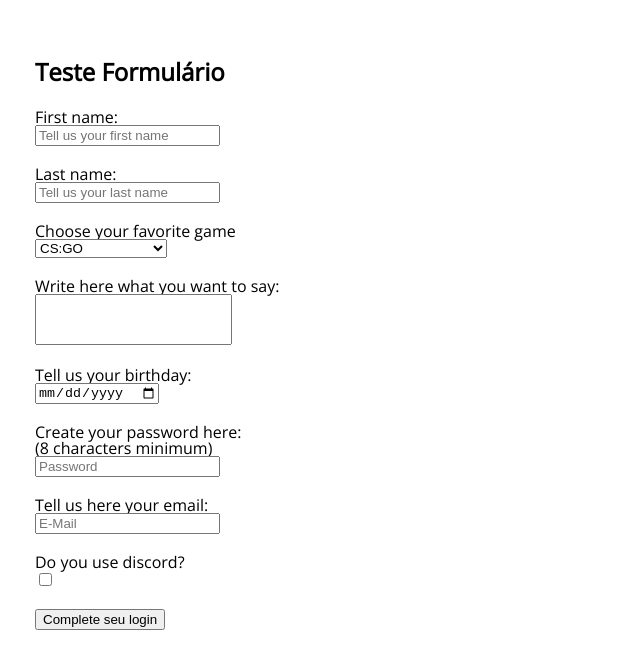
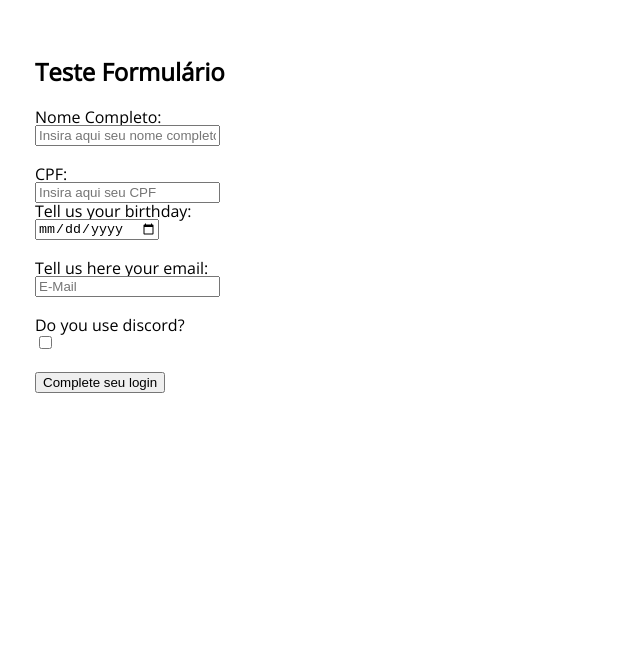
Before and after one commit to guimball/conceptFortaleza, a plain HTML site: page register/register.html in a window 1280 px wide. Shown: the whole page, without its empty margins (0-640 px from the left). Drawn offline with nearby package versions, Linux system fonts and the light colour scheme.

Commit message:
adjusting

```diff
--- /dev/null
+++ b/about/reset.css
@@ -0,0 +1,48 @@
+html, body, div, span, applet, object, iframe,
+h1, h2, h3, h4, h5, h6, p, blockquote, pre,
+a, abbr, acronym, address, big, cite, code,
+del, dfn, em, img, ins, kbd, q, s, samp,
+small, strike, strong, sub, sup, tt, var,
+b, u, i, center,
+dl, dt, dd, ol, ul, li,
+fieldset, form, label, legend,
+table, caption, tbody, tfoot, thead, tr, th, td,
+article, aside, canvas, details, embed,
+figure, figcaption, footer, header, hgroup,
+menu, nav, output, ruby, section, summary,
+time, mark, audio, video {
+	margin: 0;
+	padding: 0;
+	border: 0;
+	font-size: 100%;
+	font: inherit;
+	vertical-align: baseline;
+}
+
+article, aside, details, figcaption, figure,
+footer, header, hgroup, menu, nav, section {
+	display: block;
+}
+
+body {
+	line-height: 1;
+}
+
+ol, ul {
+	list-style: none;
+}
+
+blockquote, q {
+	quotes: none;
+}
+
+blockquote:before, blockquote:after,
+q:before, q:after {
+	content: '';
+	content: none;
+}
+
+table {
+	border-collapse: collapse;
+	border-spacing: 0;
+}
--- /dev/null
+++ b/index/reset.css
@@ -0,0 +1,48 @@
+html, body, div, span, applet, object, iframe,
+h1, h2, h3, h4, h5, h6, p, blockquote, pre,
+a, abbr, acronym, address, big, cite, code,
+del, dfn, em, img, ins, kbd, q, s, samp,
+small, strike, strong, sub, sup, tt, var,
+b, u, i, center,
+dl, dt, dd, ol, ul, li,
+fieldset, form, label, legend,
+table, caption, tbody, tfoot, thead, tr, th, td,
+article, aside, canvas, details, embed,
+figure, figcaption, footer, header, hgroup,
+menu, nav, output, ruby, section, summary,
+time, mark, audio, video {
+	margin: 0;
+	padding: 0;
+	border: 0;
+	font-size: 100%;
+	font: inherit;
+	vertical-align: baseline;
+}
+
+article, aside, details, figcaption, figure,
+footer, header, hgroup, menu, nav, section {
+	display: block;
+}
+
+body {
+	line-height: 1;
+}
+
+ol, ul {
+	list-style: none;
+}
+
+blockquote, q {
+	quotes: none;
+}
+
+blockquote:before, blockquote:after,
+q:before, q:after {
+	content: '';
+	content: none;
+}
+
+table {
+	border-collapse: collapse;
+	border-spacing: 0;
+}
--- /dev/null
+++ b/index/style.css
@@ -0,0 +1,58 @@
+body{
+    font-family: 'Montserrat', sans-serif;
+    max-width: 1280px;
+    margin: 0 auto;
+}
+
+.logo{
+    margin-top: 38px;
+    max-width: 80px;
+    margin-bottom: 20px;
+
+}
+
+.content{
+    display: flex;
+}
+
+.content .headers{
+    display: flex;
+    flex-direction: row;
+}
+
+.register, .games, .store, .about{
+    height: 185.75px;
+    display: grid;
+    place-items: center;
+    padding-top: 10px;
+    padding-left: 45px;
+}
+
+.side_menu{
+    position: fixed;
+    top: 0;
+    right: 0;
+    width: 80px;
+    display: flex;
+    justify-content: center;
+    align-items: center;
+    min-height: 100vh;
+
+}
+.side_menu ul{
+    display: flex;
+    flex-direction: column;
+    filter: invert(1);
+    gap: 20px;
+}
+
+.side_menu .icon{
+    width: 30px;
+    transition: 0.3s ease-in-out;
+    cursor: pointer;
+    filter: invert(1);
+}
+
+.side_menu .icon:hover{
+    transform: scale(1.2);
+}
--- a/register/register.html
+++ b/register/register.html
@@ -20,26 +20,12 @@
 
   <div class="formzin">
     <form>
-      <div class="fName"><label for="fname">First name:</label><br>
-        <input type="text" id="fname" name="fname" placeholder="Tell us your first name" required><br>
+      <div class="fName"><label for="fname">Nome Completo:</label><br>
+        <input type="text" id="fname" name="fname" placeholder="Insira aqui seu nome completo" required><br>
       </div>
 
-
-      <div class="lName"> <label for="lname">Last name:</label><br>
-        <input type="text" id="lname" name="lname" placeholder="Tell us your last name" required><br>
-      </div>
-
-      <div class="select"><label for="select-choice">Choose your favorite game</label><br>
-        <select id="select-choice">
-          <option value="cs:go">CS:GO</option>
-          <option value="valorant">Valorant</option>
-          <option value="lol">League of legends</option>
-        </select>
-      </div>
-
-
-      <div class="textArea"><label for="white_box">Write here what you want to say: </label><br>
-        <textarea cols="22" rows="3" id="textarea"></textarea>
+      <div class="cpf"> <label for="cpf">CPF:</label><br>
+        <input type="text" id="lname" name="cpf" placeholder="Insira aqui seu CPF" required><br>
       </div>
 
 
@@ -47,9 +33,9 @@
         <input type="date" id="birthday" name="birthday">
       </div>
 
+      <div class="">
 
-      <div class="password"> <label for="pass">Create your password here: <br>(8 characters minimum)</label>
-        <br><input type="password" id="pass" name="password" minlength="8" placeholder="Password" required>
+
       </div>
 
       <div class="email"> <label for="email">Tell us here your email:</label><br>
--- a/reset.css
+++ /dev/null
@@ -1,48 +0,0 @@
-html, body, div, span, applet, object, iframe,
-h1, h2, h3, h4, h5, h6, p, blockquote, pre,
-a, abbr, acronym, address, big, cite, code,
-del, dfn, em, img, ins, kbd, q, s, samp,
-small, strike, strong, sub, sup, tt, var,
-b, u, i, center,
-dl, dt, dd, ol, ul, li,
-fieldset, form, label, legend,
-table, caption, tbody, tfoot, thead, tr, th, td,
-article, aside, canvas, details, embed,
-figure, figcaption, footer, header, hgroup,
-menu, nav, output, ruby, section, summary,
-time, mark, audio, video {
-	margin: 0;
-	padding: 0;
-	border: 0;
-	font-size: 100%;
-	font: inherit;
-	vertical-align: baseline;
-}
-
-article, aside, details, figcaption, figure,
-footer, header, hgroup, menu, nav, section {
-	display: block;
-}
-
-body {
-	line-height: 1;
-}
-
-ol, ul {
-	list-style: none;
-}
-
-blockquote, q {
-	quotes: none;
-}
-
-blockquote:before, blockquote:after,
-q:before, q:after {
-	content: '';
-	content: none;
-}
-
-table {
-	border-collapse: collapse;
-	border-spacing: 0;
-}
--- a/style.css
+++ /dev/null
@@ -1,58 +0,0 @@
-body{
-    font-family: 'Montserrat', sans-serif;
-    max-width: 1280px;
-    margin: 0 auto;
-}
-
-.logo{
-    margin-top: 38px;
-    max-width: 80px;
-    margin-bottom: 20px;
-
-}
-
-.content{
-    display: flex;
-}
-
-.content .headers{
-    display: flex;
-    flex-direction: row;
-}
-
-.register, .games, .store, .about{
-    height: 185.75px;
-    display: grid;
-    place-items: center;
-    padding-top: 10px;
-    padding-left: 45px;
-}
-
-.side_menu{
-    position: fixed;
-    top: 0;
-    right: 0;
-    width: 80px;
-    display: flex;
-    justify-content: center;
-    align-items: center;
-    min-height: 100vh;
-
-}
-.side_menu ul{
-    display: flex;
-    flex-direction: column;
-    filter: invert(1);
-    gap: 20px;
-}
-
-.side_menu .icon{
-    width: 30px;
-    transition: 0.3s ease-in-out;
-    cursor: pointer;
-    filter: invert(1);
-}
-
-.side_menu .icon:hover{
-    transform: scale(1.2);
-}
```
Also changed, not shown: about/about.html (+1 -0 lines), index.html (deleted, +0 -70 lines), index/index.html (added, +70 -0 lines), 1 other file.
